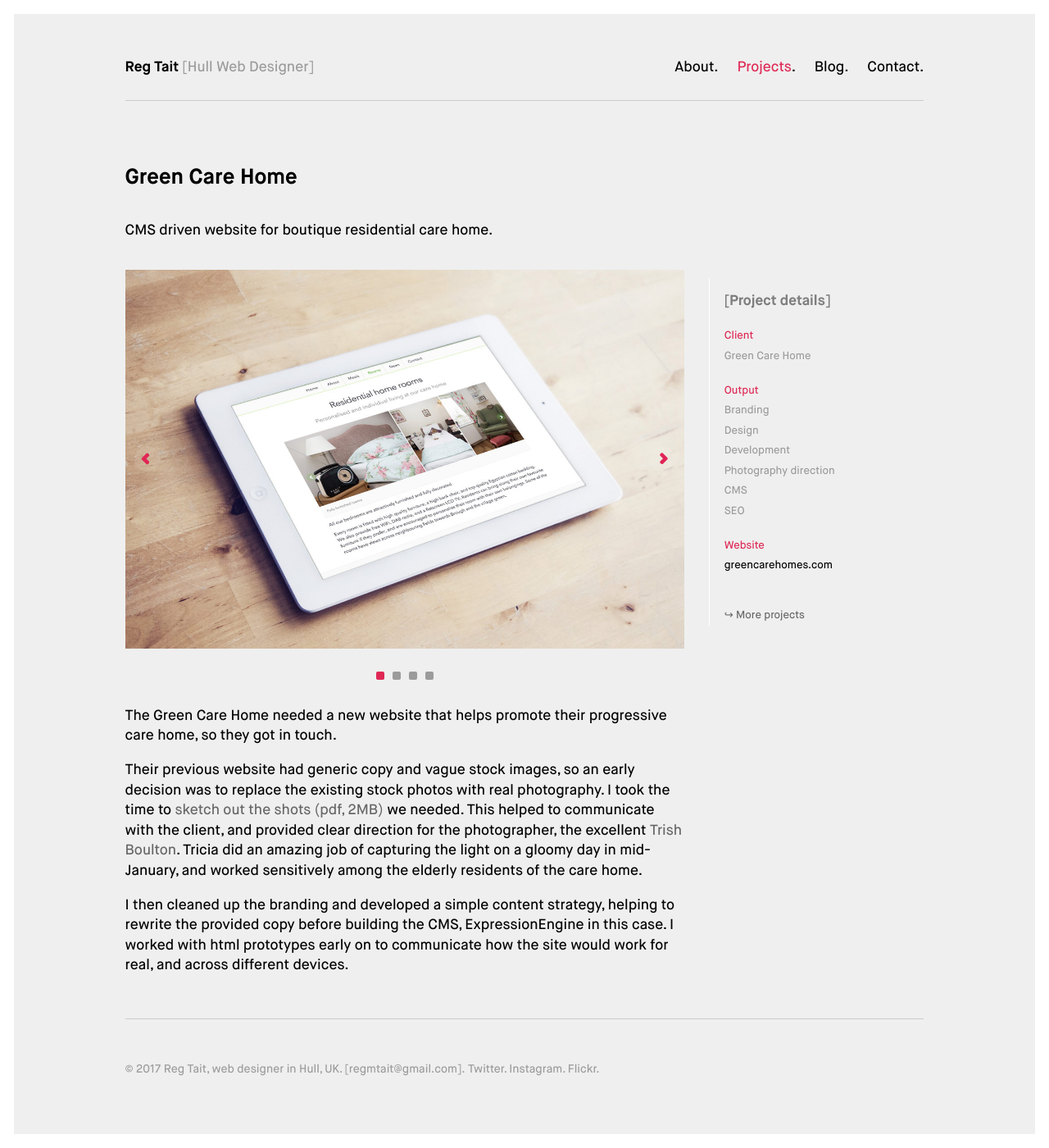
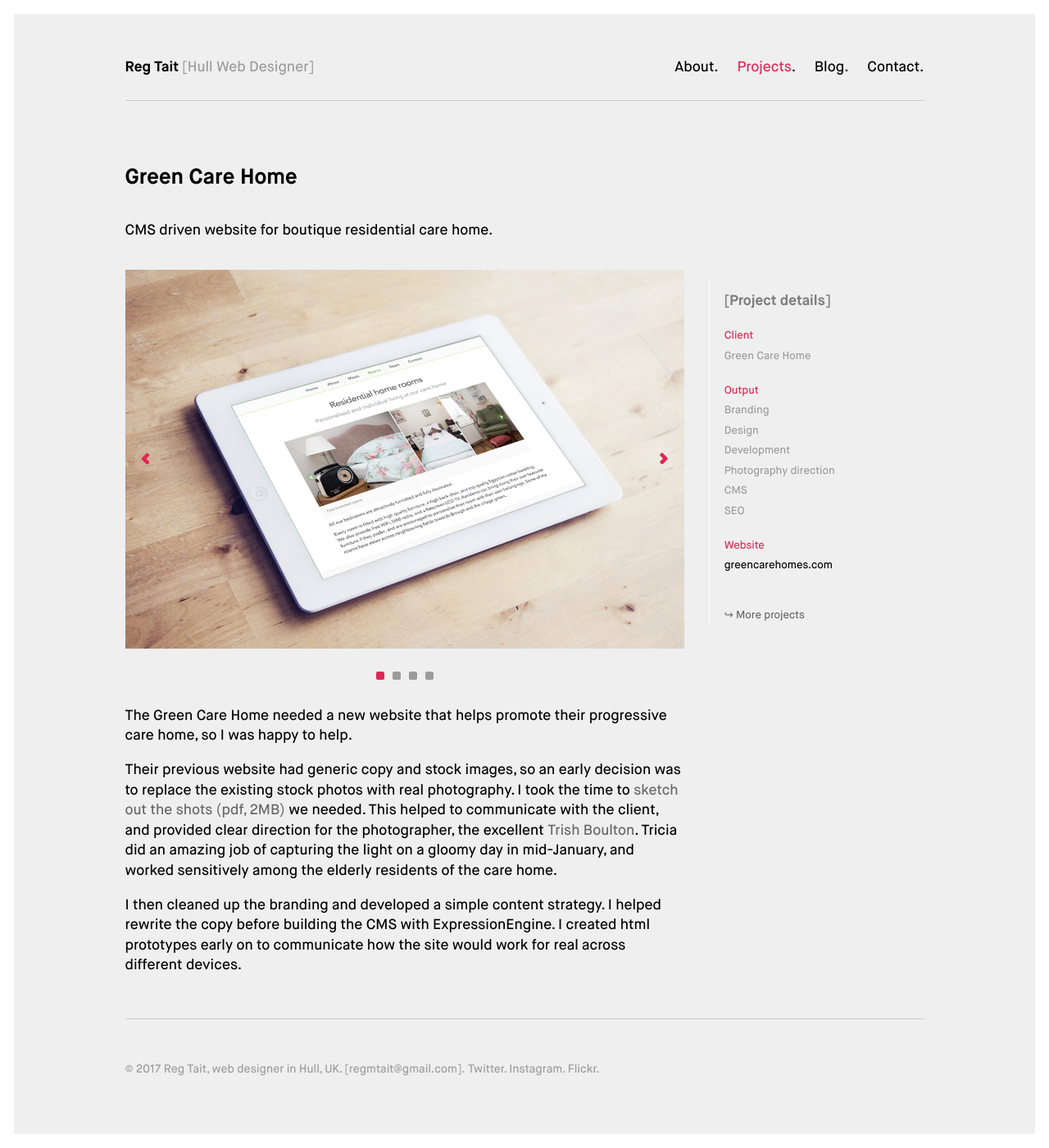
Before and after one commit to regmtait/regmtait.co.uk, a Jekyll site: the page built from _projects/greencarehome.md, in a window 1280 px wide. Shown: the whole page at 82% size. Built offline with Jekyll 4.4.1, drawn with Linux system fonts in a browser that asks for light colours.

Commit message:
Copy changes

```diff
--- a/_projects/greencarehome.md
+++ b/_projects/greencarehome.md
@@ -36,11 +36,11 @@ projectimages:
 
 ---
 
-The Green Care Home needed a new website that helps promote their progressive care home, so they got in touch.
+The Green Care Home needed a new website that helps promote their progressive care home, so I was happy to help.
 
-Their previous website had generic copy and vague stock images, so an early decision was to replace the existing stock photos with real photography. I took the time to [sketch out the shots (pdf, 2MB)] we needed. This helped to communicate with the client, and provided clear direction for the photographer, the excellent [Trish Boulton]. Tricia did an amazing job of capturing the light on a gloomy day in mid-January, and worked sensitively among the elderly residents of the care home.
+Their previous website had generic copy and stock images, so an early decision was to replace the existing stock photos with real photography. I took the time to [sketch out the shots (pdf, 2MB)] we needed. This helped to communicate with the client, and provided clear direction for the photographer, the excellent [Trish Boulton]. Tricia did an amazing job of capturing the light on a gloomy day in mid-January, and worked sensitively among the elderly residents of the care home.
 
-I then cleaned up the branding and developed a simple content strategy, helping to rewrite the provided copy before building the CMS, ExpressionEngine in this case. I worked with html prototypes early on to communicate how the site would work for real, and across different devices.
+I then cleaned up the branding and developed a simple content strategy. I helped rewrite the copy before building the CMS with ExpressionEngine. I created html prototypes early on to communicate how the site would work for real across different devices.
 
 [sketch out the shots (pdf, 2MB)]: /files/gch-shot-list.pdf 'Green Care Home shot list (pdf)'
 [Trish Boulton]: http://www.facetphotography.co.uk/
```
Also changed, not shown: _projects/hullartcircle.md (+1 -1 lines).
